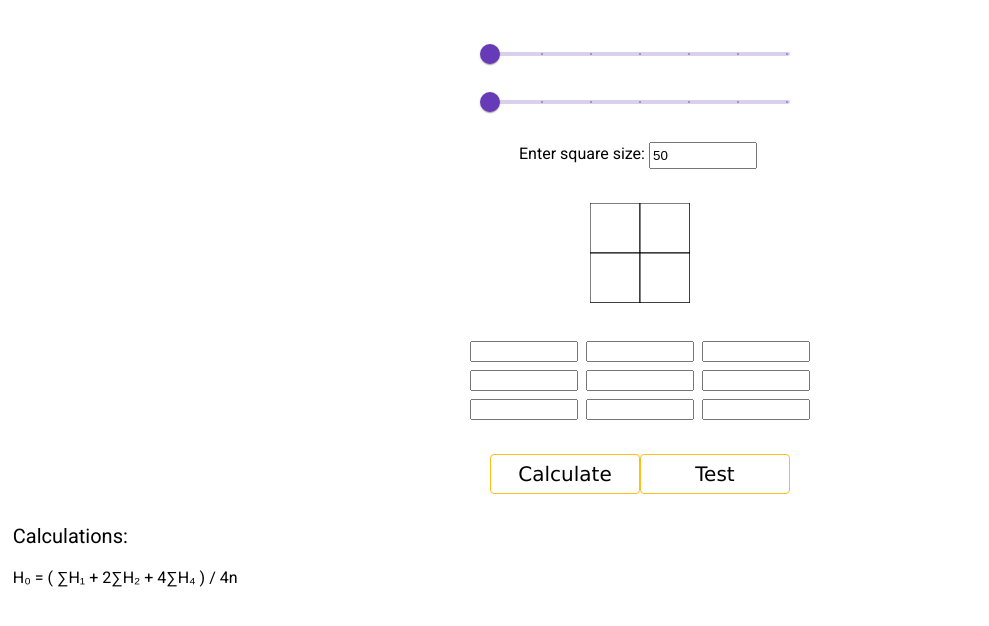
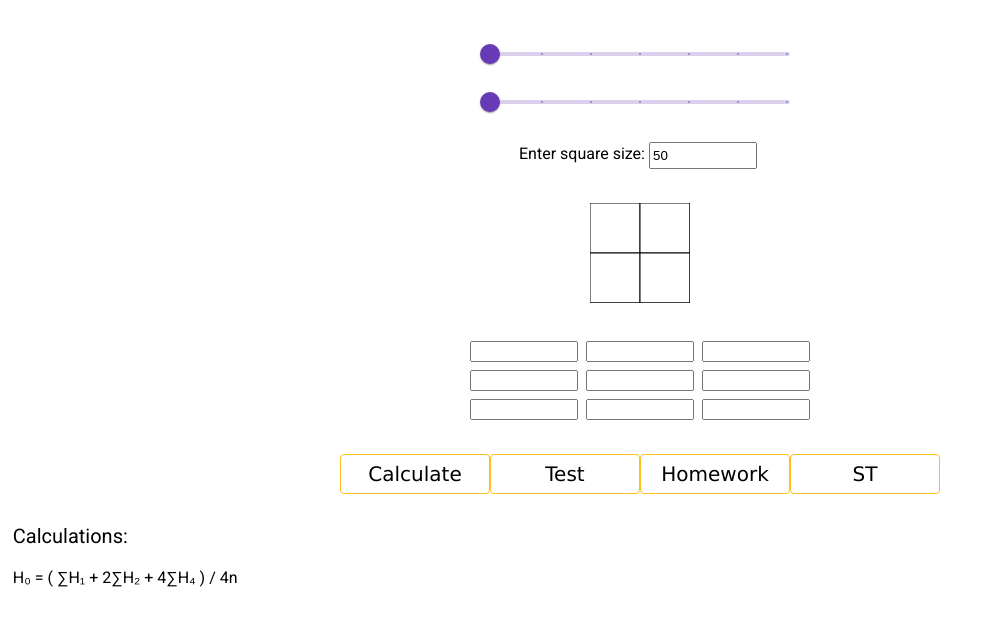
Before and after one commit to Y3llow45/TerrainLeveler, an Angular app in the folder TL-angular/: page / in a window 1280 px wide. Shown: the top 626 px of the page, without its empty margins (0-989 px from the left). Built offline with nearby package versions, Linux system fonts and the light colour scheme.

Commit message:
Fix single side check

```diff
--- a/TL-angular/src/app/input/input.component.html
+++ b/TL-angular/src/app/input/input.component.html
@@ -38,6 +38,8 @@
     </div>
     <button class="calc" (click)="calc()">Calculate</button>
     <button class="calc" (click)="loadDummy()">Test</button>
+    <button class="calc" (click)="loadHomework()">Homework</button>
+    <button class="calc" (click)="loadSecondTest()">ST</button>
 </div>
 
 <div class="result">
--- a/TL-angular/src/app/input/input.component.ts
+++ b/TL-angular/src/app/input/input.component.ts
@@ -97,6 +97,20 @@ export class InputComponent {
     this.calcHk()
   }
 
+  loadHomework() {
+    this.inputData = [ 55.24, 53.24, 49.04, 45.04, 60.54, 58.54, 55.04, 48.84, 67.64, 65.64, 59.64, 49.94 ]
+    console.log(this.inputData)
+    this.Ho = 54;
+    this.calcZeroLine()
+  }
+  loadSecondTest() {
+    this.inputData = [ 3, 5, 7, 12,
+                       3, 5, 7, 12,
+                       3, 5, 8, 13 ]
+    console.log(this.inputData)
+    this.calcHk()
+  }
+
   calcHk() {
     let h1_1 = this.inputData[0];
     let h1_2 = this.inputData[this.verticalSquares];
@@ -151,11 +165,14 @@ export class InputComponent {
   calcZeroLine() {
     let crossedSides = [];
     let crossedSidesLevel = [];
+    //let crossedVSides = [];
+    //let crossedVSidesLevel = [];
     for(let v = 0; v < this.verticalSquares+1; v++){
       for(let h = 0; h < this.horizontalSquares+1; h++){
         let i = (v*(this.horizontalSquares+1)) + h;
         console.log(`${this.inputData[i]} <= ${this.Ho} && ${this.inputData[i+1]} >= ${this.Ho} && ${i%(this.horizontalSquares+1)}`)
-        if(this.inputData[i] <= this.Ho && this.inputData[i+1] >= this.Ho && (i%(this.horizontalSquares+1) == 0) || i==1) {
+        console.log(`h is ${h} !== ${this.horizontalSquares}`)
+        if(this.inputData[i] <= this.Ho && this.inputData[i+1] >= this.Ho && h !== this.horizontalSquares) {
           //let distanceFromI = (this.squareSize - Math.abs(this.squareSize*(this.inputData[i] - this.Ho)) / Math.abs(this.inputData[i]-this.inputData[i+1]) ).toFixed(2);
           let distanceFromI2 = (h*this.squareSize+(((this.Ho - this.inputData[i])*this.squareSize)/(this.inputData[i+1]-this.inputData[i]))).toFixed(2);
           //console.log(`${this.squareSize} - ${this.squareSize} * ( ${this.inputData[i]} - ${this.Ho}) / ${this.inputData[i]} - ${this.inputData[i+1]}`)
@@ -168,7 +185,7 @@ export class InputComponent {
           //console.log(`${h*this.squareSize}+(((${this.Ho} - ${this.inputData[i]})*${this.squareSize})/(${this.inputData[i+1]}-${this.inputData[i]}))`)
           crossedSides.push(distanceFromI2);
           crossedSidesLevel.push(v)
-        }else if(this.inputData[i] > this.Ho && this.inputData[i+1] < this.Ho && (i%(this.horizontalSquares+1) == 0) || i==1){
+        }else if(this.inputData[i] > this.Ho && this.inputData[i+1] < this.Ho && i !== this.horizontalSquares+1){
           let distanceFromI2 = ((h+1)*this.squareSize-(((this.Ho - this.inputData[i+1])*this.squareSize)/Math.abs(this.inputData[i] - this.inputData[i+1]))).toFixed(2);
           console.log(`(${h}+1)*${this.squareSize}-(((${this.Ho} - ${this.inputData[i+1]})*${this.squareSize})/Math.abs(${this.inputData[i]} - ${this.inputData[i+1]}))`)
           console.log(distanceFromI2);
@@ -177,19 +194,19 @@ export class InputComponent {
         }
         /*if(i <= (this.horizontalSquares+1)*this.verticalSquares){
           if(this.inputData[i] <= this.Ho && this.inputData[i+1+this.horizontalSquares] >= this.Ho) {
-            let distanceFromI2 = (h*this.squareSize+(((this.Ho - this.inputData[i])*this.squareSize)/(this.inputData[i+1+this.horizontalSquares]-this.inputData[i]))).toFixed(2);
-            crossedSides.push(distanceFromI2);
-            crossedSidesLevel.push(v)
+            let distanceFromI2 = (v*this.squareSize+(((this.Ho - this.inputData[i])*this.squareSize)/(this.inputData[i+1+this.horizontalSquares]-this.inputData[i]))).toFixed(2);
+            crossedVSides.push(distanceFromI2);
+            crossedVSidesLevel.push(v)
           }
         }*/
         // TODO if for all vertical sides
         // For all this.horizontalSquares+1 => For => if v*(this.horizontalSquares+1)) + h and (v+1)*(this.horizontalSquares+1)) + h
       }
     }
-    console.log(crossedSidesLevel)
     for(let i = 0; i < crossedSides.length-1; i++) {
       this.drawRedLine(Number(crossedSides[i]),Number(crossedSidesLevel[i])*this.squareSize,Number(crossedSides[i+1]),Number(crossedSidesLevel[i+1])*this.squareSize);
     }
   }
 }
 //Array(12) [ 55.24, 53.24, 49.04, 45.04, 60.54, 58.54, 55.04, 48.84, 67.64, 65.64, 59.64, 49.94 ]
+// [ 3, 5, 7, 12, 3, 5, 7, 12, 3, 5, … ]
```
